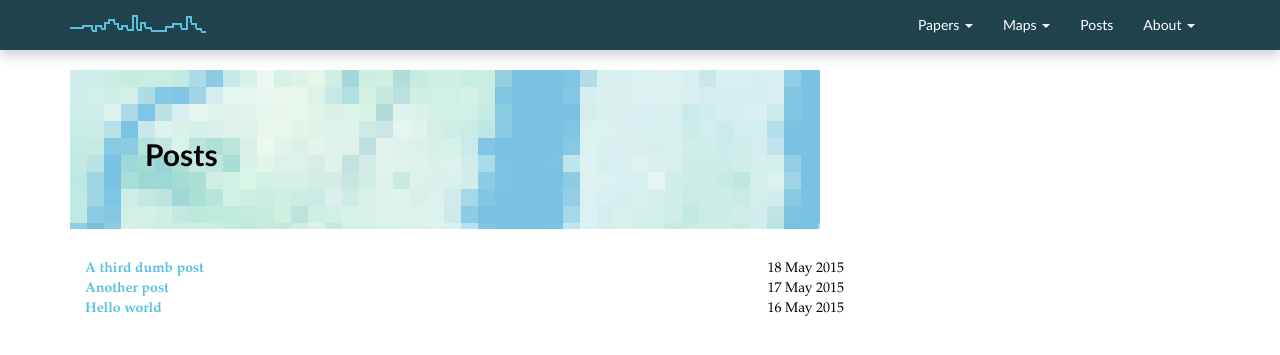
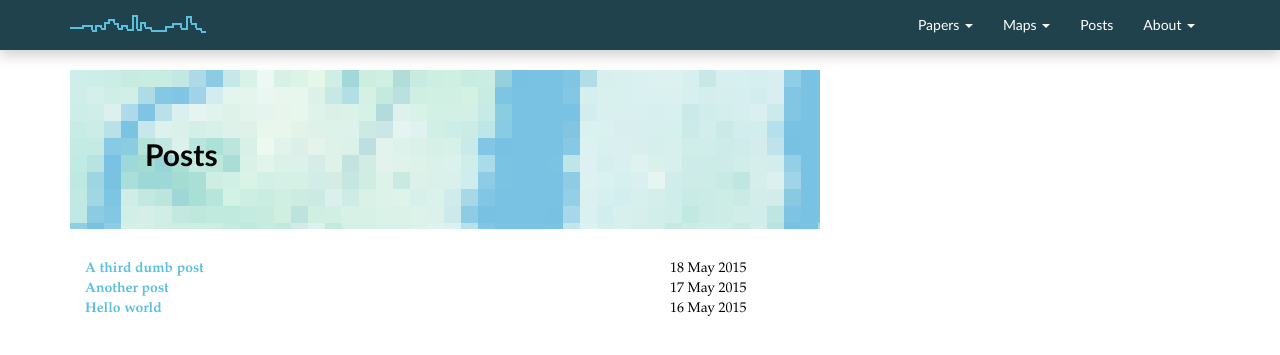
Before and after one commit to chrisrobertsnyc/chrisrobertsnyc.github.io, a Jekyll site: the page built from blog/index.html, in a window 1280 px wide. Shown: the top 355 px of the page. Built offline with Jekyll 4.4.1, drawn with Linux system fonts in a browser that asks for light colours; nearby versions of some CDN libraries.

Commit message:
more layout testing

```diff
--- a/blog/index.html
+++ b/blog/index.html
@@ -11,7 +11,7 @@
 	<div class="container">
 	  {% for post in site.posts %}
 	  	<div class="row">
-			<div class="col-md-6 col-xs-12">
+			<div class="col-md-5 col-xs-12">
 				<a href="{{ post.url }}" title="{{ post.title }}">{{ post.title }}</a>
 			</div>
 			<div class="col-md-2 col-xs-3 col-xs-offset-1">
```
